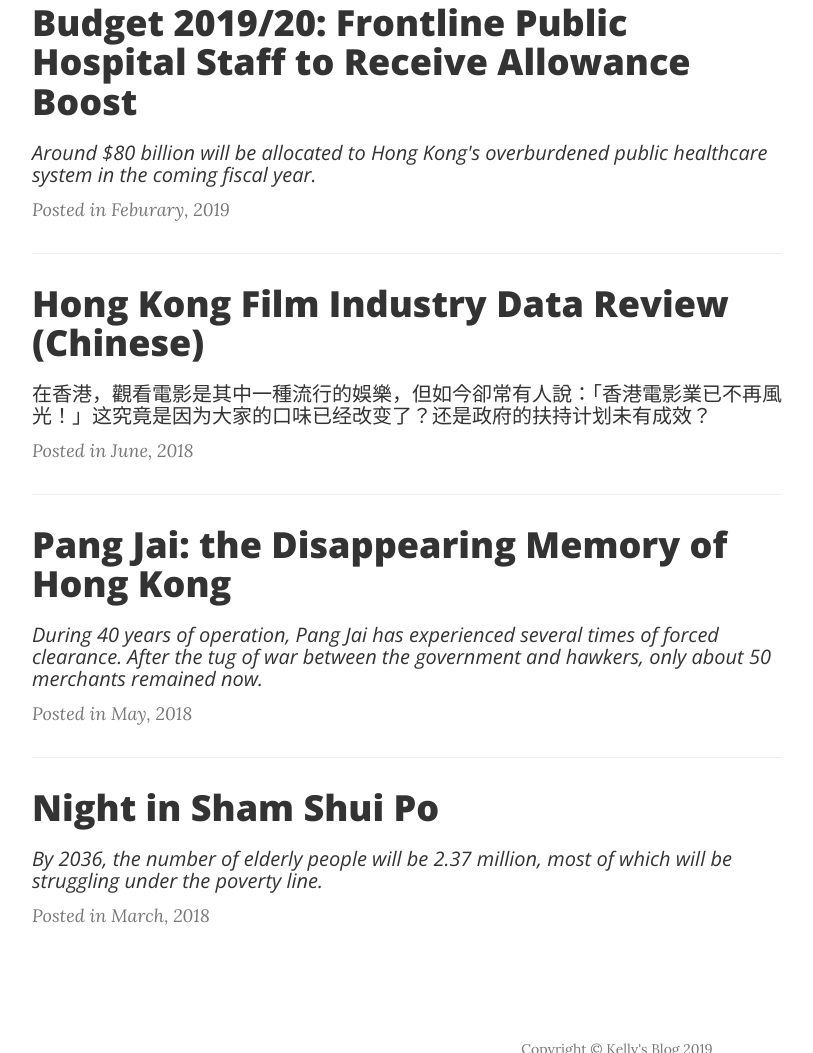
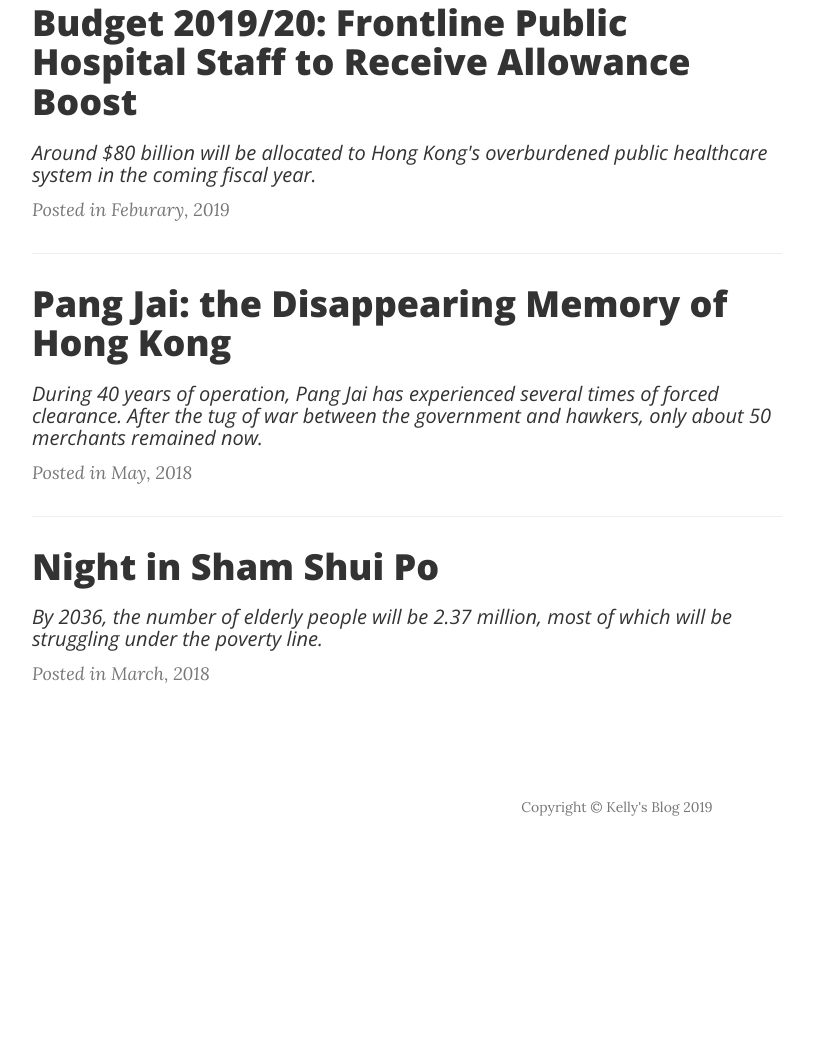
Before and after one commit to kellyzhao97/kellyzhao97.github.io, a website: page index.html in a window 1280 px wide. Shown: the part 1030-2083 px from the top of the page, without its empty margins (233-1046 px from the left). After the commit the page ends 1913 px from the top, so only its background shows below. Drawn offline with nearby package versions, Linux system fonts and the light colour scheme.

Commit message:
Update index.html

```diff
--- a/index.html
+++ b/index.html
@@ -99,7 +99,7 @@
     <div class="container">
         <div class="row">
             <div class="col-lg-8 col-lg-offset-2 col-md-10 col-md-offset-1">
-                <!-- WORK 6  -->
+                <!-- WORK 5  -->
                 <div class="post-preview">
                     <a href="Shanghai_Observer.html" target="_blank">
                         <h2 class="post-title">
@@ -114,7 +114,7 @@
                     <p class="post-meta">Work from June to September, 2019</p>
                 </div>
                 <hr>
-                <!-- WORK 5  -->
+                <!-- WORK 4  -->
                 <div class="post-preview">
                     <a href="http://rwandareports.hkbujournalism.com/index.php/2019/06/05/rwandas-plastic-bag-ban-cleans-up-the-country/"
                         target="_blank">
@@ -129,7 +129,7 @@
                     <p class="post-meta">Posted in June, 2019</p>
                 </div>
                 <hr>
-                <!-- WORK 4  -->
+                <!-- WORK 3  -->
                 <div class="post-preview">
                     <a href="https://hkbujourdmc.github.io/BudgetPlan2019/health.html" target="_blank">
                         <h2 class="post-title">
@@ -141,19 +141,6 @@
                         the coming fiscal year.
                     </h3>
                     <p class="post-meta">Posted in Feburary, 2019</p>
-                </div>
-                <hr>
-                <!-- WORK 3  -->
-                <div class="post-preview">
-                    <a href="https://kellyzhao97.github.io/hk_movie/" target="_blank">
-                        <h2 class="post-title">
-                            Hong Kong Film Industry Data Review (Chinese)
-                        </h2>
-                    </a>
-                    <h3 class="ChineseCharacter">
-                        在香港，觀看電影是其中一種流行的娛樂，但如今卻常有人說：「香港電影業已不再風光！」这究竟是因为大家的口味已经改变了？还是政府的扶持计划未有成效？
-                    </h3>
-                    <p class="post-meta">Posted in June, 2018</p>
                 </div>
                 <hr>
                 <!-- WORK 2  -->
```
